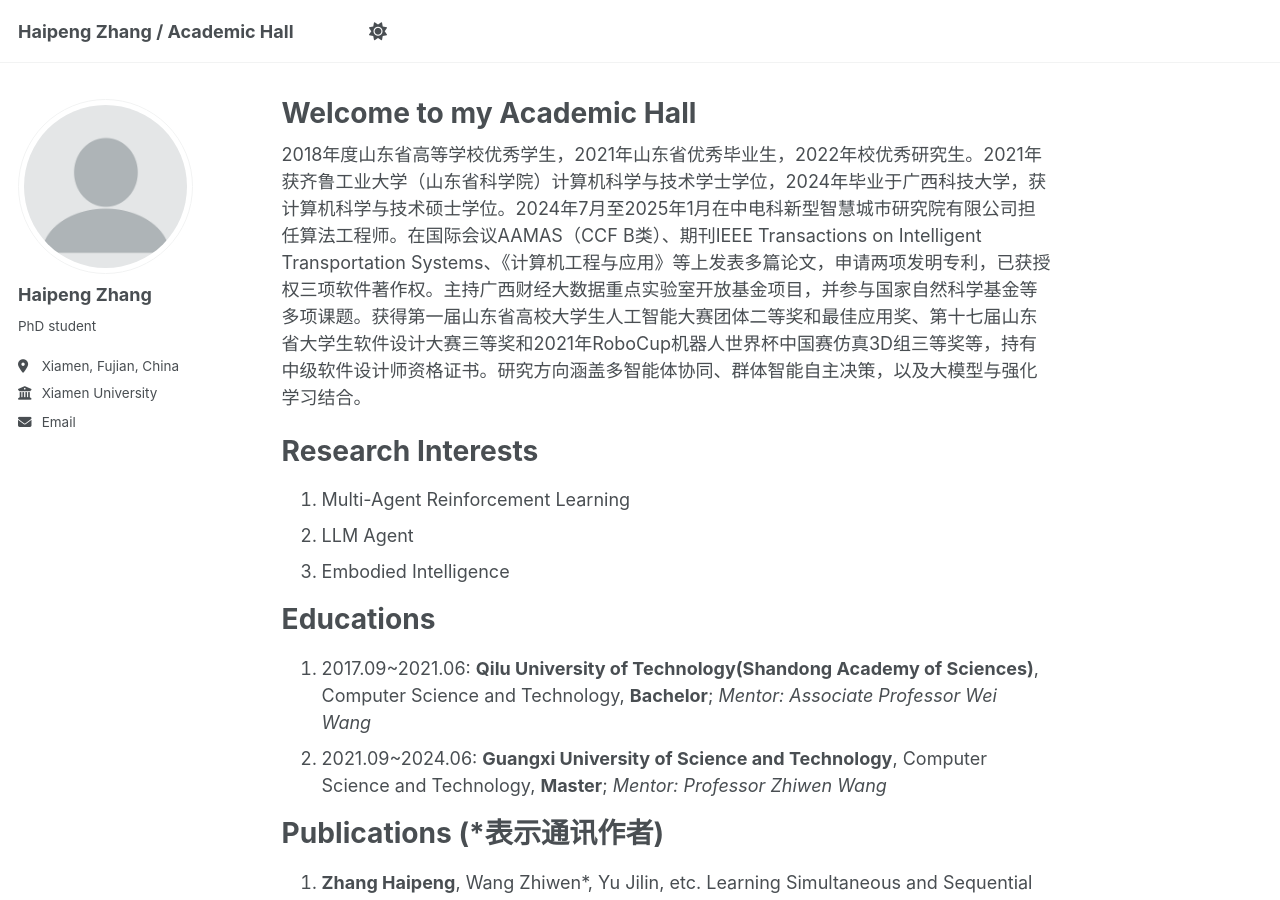
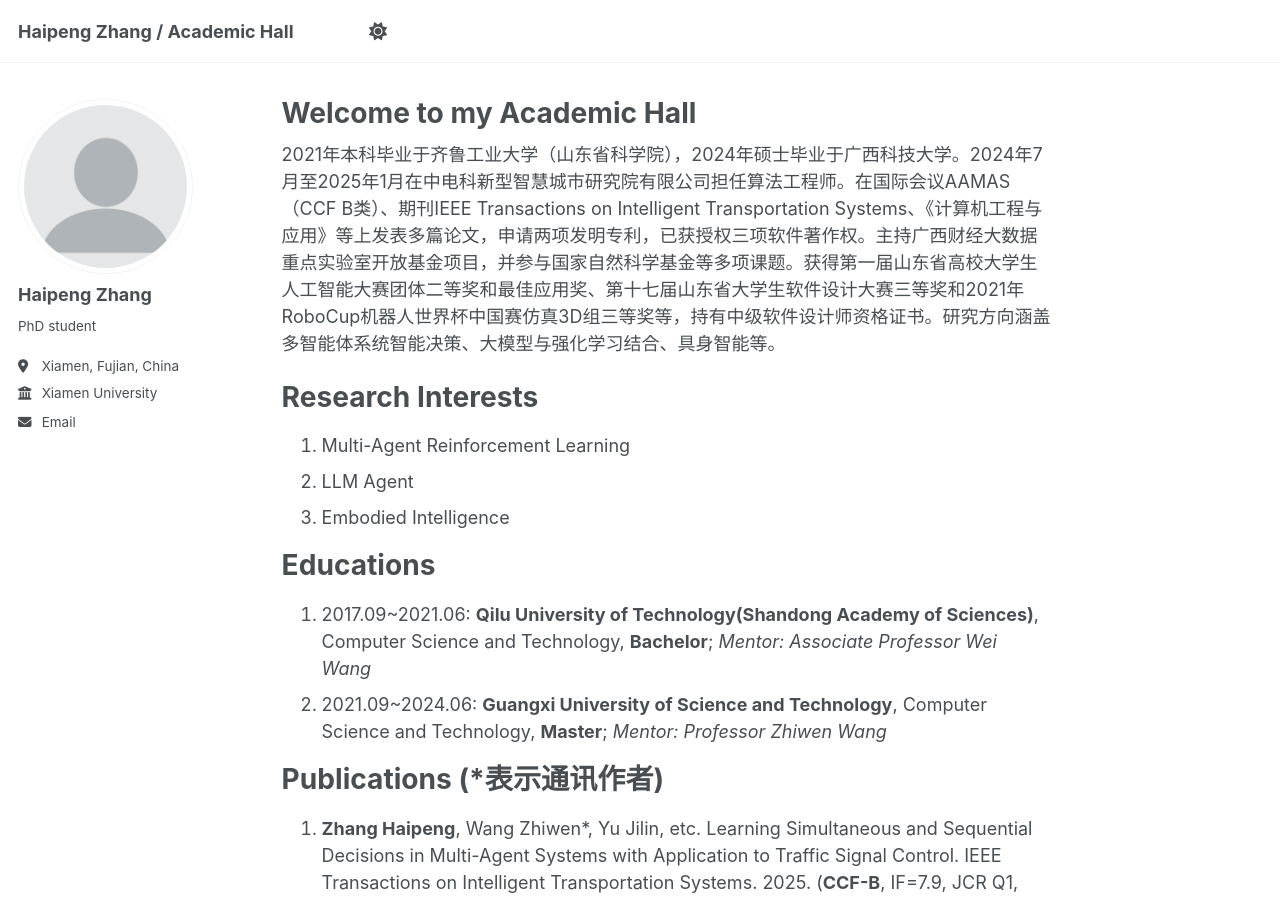
Before and after one commit to Harry-first/haipengzhang, a Jekyll site: the page built from _pages/about.md, in a window 1280 px wide and 900 px high. Built offline with Jekyll 4.4.1, drawn with Linux system fonts in a browser that asks for light colours; some of the changed text lies outside the part shown.

Commit message:
Update about.md

```diff
--- a/_pages/about.md
+++ b/_pages/about.md
@@ -7,7 +7,7 @@ redirect_from:
   - /about.html
 ---
 
-2018年度山东省高等学校优秀学生，2021年山东省优秀毕业生，2022年校优秀研究生。2021年获齐鲁工业大学（山东省科学院）计算机科学与技术学士学位，2024年毕业于广西科技大学，获计算机科学与技术硕士学位。2024年7月至2025年1月在中电科新型智慧城市研究院有限公司担任算法工程师。在国际会议AAMAS（CCF B类）、期刊IEEE Transactions on Intelligent Transportation Systems、《计算机工程与应用》等上发表多篇论文，申请两项发明专利，已获授权三项软件著作权。主持广西财经大数据重点实验室开放基金项目，并参与国家自然科学基金等多项课题。获得第一届山东省高校大学生人工智能大赛团体二等奖和最佳应用奖、第十七届山东省大学生软件设计大赛三等奖和2021年RoboCup机器人世界杯中国赛仿真3D组三等奖等，持有中级软件设计师资格证书。研究方向涵盖多智能体协同、群体智能自主决策，以及大模型与强化学习结合。
+2021年本科毕业于齐鲁工业大学（山东省科学院），2024年硕士毕业于广西科技大学。2024年7月至2025年1月在中电科新型智慧城市研究院有限公司担任算法工程师。在国际会议AAMAS（CCF B类）、期刊IEEE Transactions on Intelligent Transportation Systems、《计算机工程与应用》等上发表多篇论文，申请两项发明专利，已获授权三项软件著作权。主持广西财经大数据重点实验室开放基金项目，并参与国家自然科学基金等多项课题。获得第一届山东省高校大学生人工智能大赛团体二等奖和最佳应用奖、第十七届山东省大学生软件设计大赛三等奖和2021年RoboCup机器人世界杯中国赛仿真3D组三等奖等，持有中级软件设计师资格证书。研究方向涵盖多智能体系统智能决策、大模型与强化学习结合、具身智能等。
 
 **Research Interests**
 ======
```
Also changed, not shown: other parts of _pages/about.md (+3 -0 lines).
